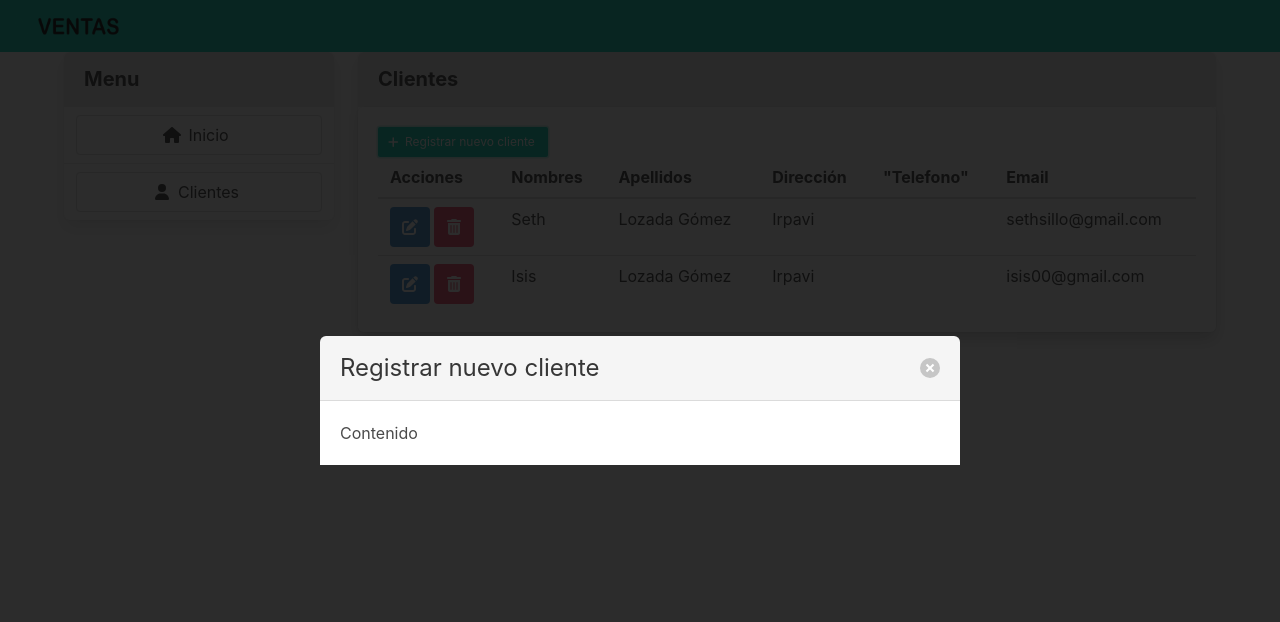
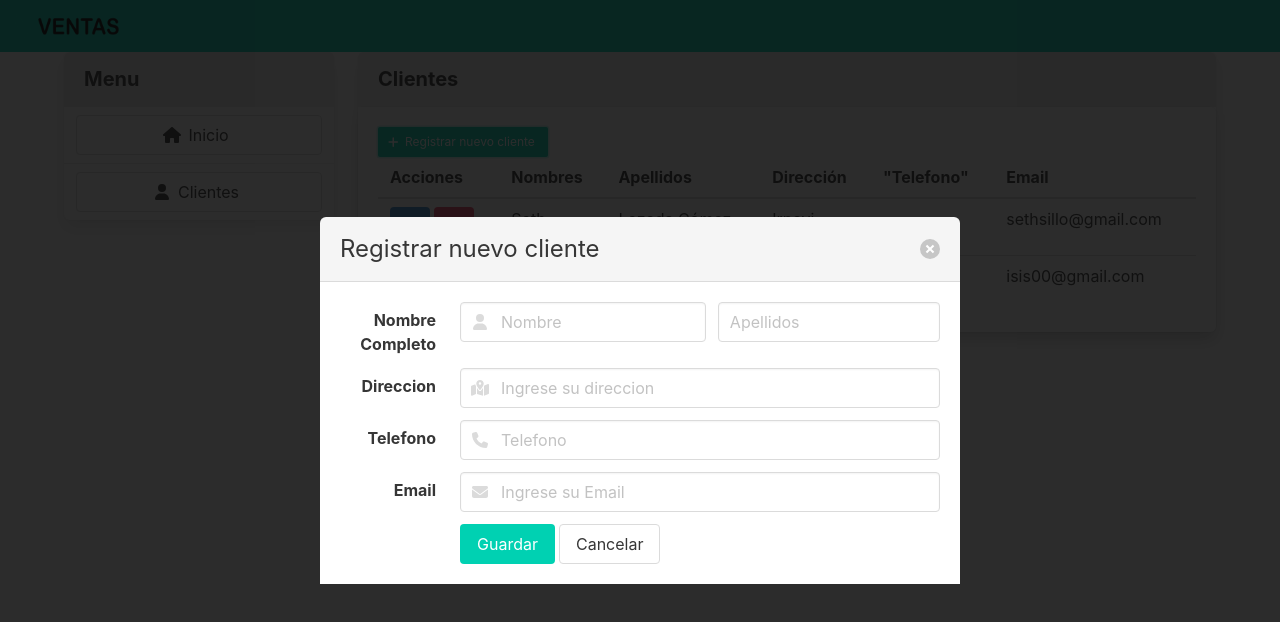
Before and after one commit to Jalgoz/Ventas-FrontEnd, a React (Create React App) app: page /clientes in a window 1280 px wide. Both pictures are taken after a click on the button "Registrar nuevo cliente". Shown: the top 622 px of the page. Built offline with nearby package versions, Linux system fonts and the light colour scheme.

Commit message:
Se hicienron cambios a la estructura del proyecto

```diff
--- a/src/components/clientes/FilaCliente.js
+++ b/src/components/clientes/FilaCliente.js
@@ -1,5 +1,5 @@
 import { useContext } from "react";
-import { ModalContext } from "../../context/modal/ModalContext";
+import { ModalContext } from "../../context/ModalContext";
 
 const FilaCliente = ({ cliente }) => {
 	const { setMostrarModal, setTituloModal } = useContext(ModalContext);
--- /dev/null
+++ b/src/components/clientes/FormularioCliente.js
@@ -0,0 +1,202 @@
+import { useContext, useState } from "react";
+import { ModalContext } from "../../context/ModalContext";
+
+const FormularioCliente = () => {
+	// Para poder cerrar el modal
+	const { setMostrarModal } = useContext(ModalContext);
+
+	// Cambiamos los datos del cliente, para que nos quede en el formato de clienteDefault
+	const handleChange = e => {
+		setCliente({
+			...cliente,
+			[e.target.name]: e.target.value,
+		});
+	};
+
+	const clienteDefault = {
+		nombre: "",
+		apellidos: "",
+		direccion: "",
+		telefono: "",
+		email: "",
+	};
+
+	// Para que el cliente sea un estado
+	const [cliente, setCliente] = useState(clienteDefault);
+
+	// Agregamos un estado para saber si existe algún error al enviar el formulario
+	const [mensaje, setMensaje] = useState(null);
+
+	// Controlamos que se hará al momento de hacer click en enviar o guardar
+	const handleOnSubmit = e => {
+		e.preventDefault();
+
+		// Validar
+		if (
+			cliente.nombre.trim() === "" ||
+			cliente.apellidos.trim() === "" ||
+			cliente.email.trim() === ""
+		) {
+			setMensaje("El nombre, apellidos y email son obligatorios.");
+			return;
+		}
+		// Obtener objeto a enviar
+		console.log(obtenerClienteAEnviar());
+
+		// Cerrar y limpiar el modal
+		cerrarModal();
+	};
+
+	const limpiarForm = () => {
+		setMensaje(null);
+		setCliente(clienteDefault);
+	};
+
+	// La función que cierra el modal
+	const cerrarModal = () => {
+		limpiarForm();
+		setMostrarModal(false);
+	};
+
+	// Para obtener solo los datos que contengan valor
+	const obtenerClienteAEnviar = () => {
+		let clienteTemp = { ...cliente };
+
+		if (cliente.direccion === "") delete clienteTemp.direccion;
+		if (cliente.telefono === "") delete clienteTemp.telefono;
+
+		return clienteTemp;
+	};
+
+	return (
+		<form onSubmit={handleOnSubmit}>
+			{mensaje ? <div className="notification is-danger">{mensaje}</div> : null}
+
+			<div className="field is-horizontal">
+				<div className="field-label is-normal">
+					<label className="label">Nombre Completo</label>
+				</div>
+				<div className="field-body">
+					<div className="field">
+						<p className="control is-expanded has-icons-left">
+							<input
+								className="input"
+								type="text"
+								placeholder="Nombre"
+								name="nombre"
+								value={cliente.nombre}
+								onChange={handleChange}
+							/>
+							<span className="icon is-small is-left">
+								<i className="fas fa-user"></i>
+							</span>
+						</p>
+					</div>
+					<div className="field">
+						<p className="control is-expanded">
+							<input
+								className="input"
+								type="text"
+								placeholder="Apellidos"
+								name="apellidos"
+								value={cliente.apellidos}
+								onChange={handleChange}
+							/>
+						</p>
+					</div>
+				</div>
+			</div>
+
+			<div className="field is-horizontal">
+				<div className="field-label is-normal">
+					<label className="label">Direccion</label>
+				</div>
+				<div className="field-body">
+					<div className="field">
+						<div className="control is-expanded has-icons-left">
+							<input
+								className="input"
+								type="text"
+								placeholder="Ingrese su direccion"
+								name="direccion"
+								value={cliente.direccion}
+								onChange={handleChange}
+							/>
+							<span className="icon is-small is-left">
+								<i className="fas fa-map-marked-alt"></i>
+							</span>
+						</div>
+					</div>
+				</div>
+			</div>
+
+			<div className="field is-horizontal">
+				<div className="field-label is-normal">
+					<label className="label">Telefono</label>
+				</div>
+				<div className="field-body">
+					<div className="field">
+						<div className="control is-expanded has-icons-left">
+							<input
+								className="input"
+								type="text"
+								placeholder="Telefono"
+								name="telefono"
+								value={cliente.telefono}
+								onChange={handleChange}
+							/>
+							<span className="icon is-small is-left">
+								<i className="fas fa-phone"></i>
+							</span>
+						</div>
+					</div>
+				</div>
+			</div>
+
+			<div className="field is-horizontal">
+				<div className="field-label is-normal">
+					<label className="label">Email</label>
+				</div>
+				<div className="field-body">
+					<div className="field">
+						<div className="control is-expanded has-icons-left">
+							<input
+								className="input"
+								type="email"
+								placeholder="Ingrese su Email"
+								name="email"
+								value={cliente.email}
+								onChange={handleChange}
+							/>
+							<span className="icon is-small is-left">
+								<i className="fas fa-envelope"></i>
+							</span>
+						</div>
+					</div>
+				</div>
+			</div>
+
+			<div className="field is-horizontal">
+				<div className="field-label"></div>
+				<div className="field-body">
+					<div className="field">
+						<div className="control">
+							<button type="submit" className="button is-primary mr-1">
+								Guardar
+							</button>
+							<button
+								type="button"
+								className="button"
+								onClick={() => cerrarModal()}
+							>
+								Cancelar
+							</button>
+						</div>
+					</div>
+				</div>
+			</div>
+		</form>
+	);
+};
+
+export default FormularioCliente;
--- a/src/components/clientes/ToolbarCliente.js
+++ b/src/components/clientes/ToolbarCliente.js
@@ -1,9 +1,8 @@
 import { useContext } from "react";
-import { ModalContext } from "../../context/modal/ModalContext";
+import { ModalContext } from "../../context/ModalContext";
 
 const ToolbarCliente = () => {
 	const { setMostrarModal, setTituloModal } = useContext(ModalContext);
-
 	const abrirModalCrear = () => {
 		setTituloModal("Registrar nuevo cliente");
 		setMostrarModal(true);
--- a/src/components/commons/Layout.js
+++ b/src/components/commons/Layout.js
@@ -1,4 +1,4 @@
-import { ModalContextProvider } from "../../context/modal/ModalContext";
+import { ModalContextProvider } from "../../context/ModalContext";
 import Header from "./Header";
 import Menu from "./Menu";
 
--- a/src/components/commons/Modal.js
+++ b/src/components/commons/Modal.js
@@ -1,5 +1,5 @@
 import { useContext } from "react";
-import { ModalContext } from "../../context/modal/ModalContext";
+import { ModalContext } from "../../context/ModalContext";
 
 const Modal = props => {
 	const { mostrarModal, tituloModal, setMostrarModal, setTituloModal } =
@@ -23,7 +23,7 @@ const Modal = props => {
 					></button>
 				</header>
 
-				<section className="modal-card-body">Contenido</section>
+				<section className="modal-card-body">{props.children}</section>
 			</div>
 		</div>
 	);
--- a/src/pages/Clientes.js
+++ b/src/pages/Clientes.js
@@ -1,3 +1,4 @@
+import FormularioCliente from "../components/clientes/FormularioCliente";
 import TablaClientes from "../components/clientes/TablaClientes";
 import ToolbarCliente from "../components/clientes/ToolbarCliente";
 import Layout from "../components/commons/Layout";
@@ -15,7 +16,9 @@ const Clientes = () => {
 				</div>
 			</div>
 
-			<Modal />
+			<Modal>
+				<FormularioCliente />
+			</Modal>
 		</Layout>
 	);
 };
```
Also changed, not shown: src/context/ModalContext.js (renamed from src/context/modal/ModalContext.js).
